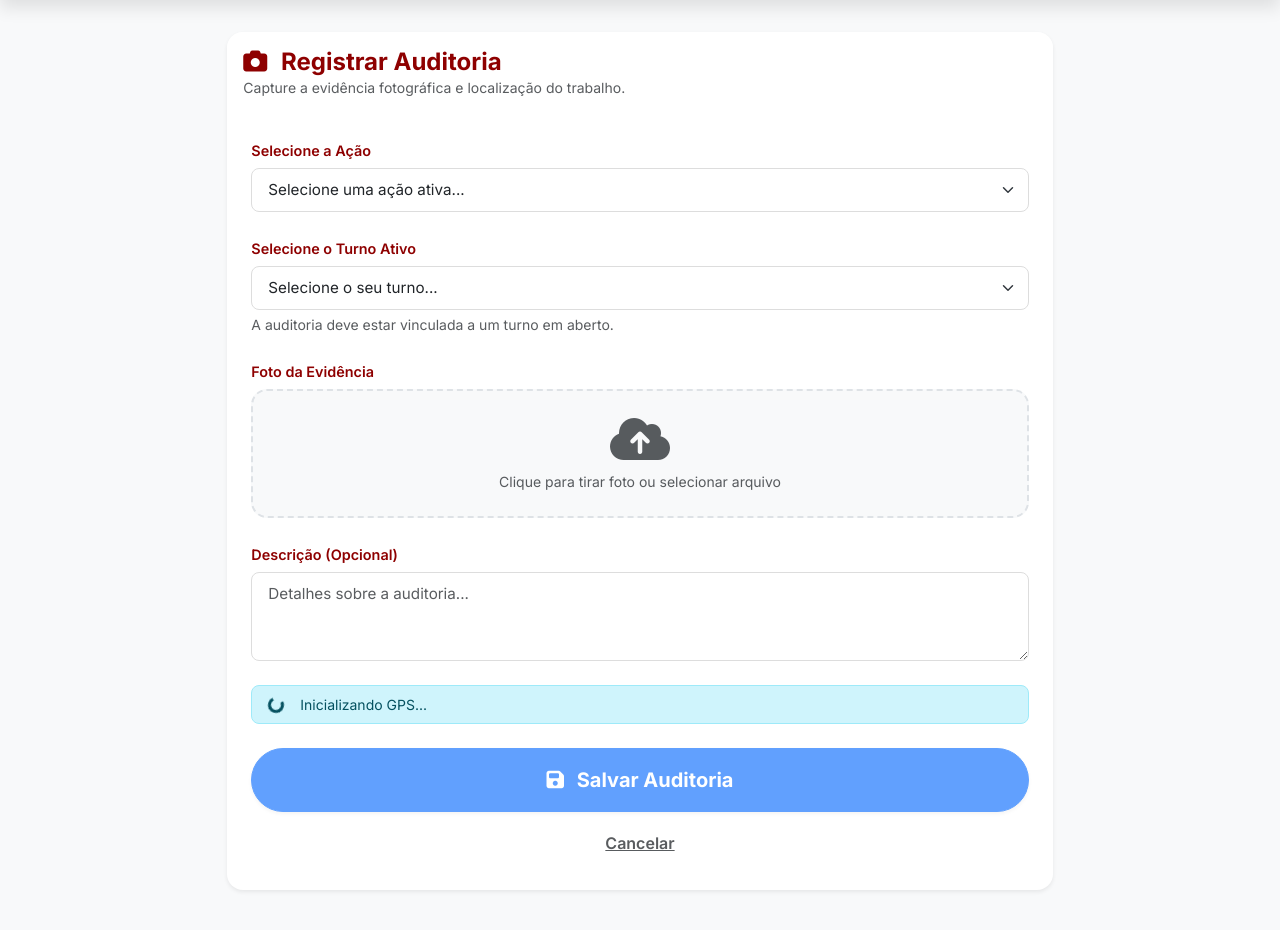
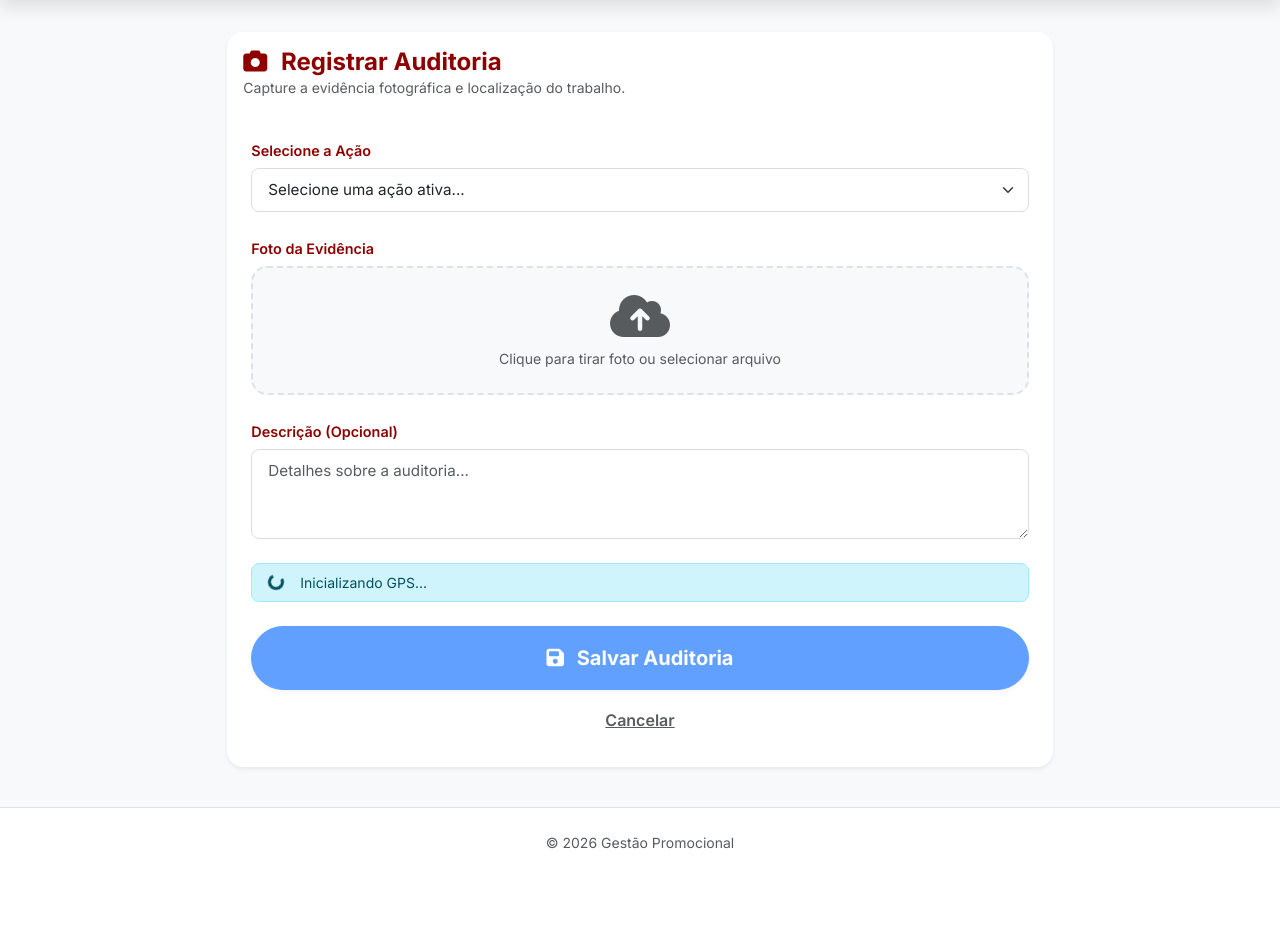
Before and after one commit to panfletagemrelampago/gestao, a Flask app: page /auditorias/registrar in a window 1280 px wide. Shown: the part 62-992 px from the top of the page. After the commit the page ends 911 px from the top, so only its background shows below. Run offline with Flask 3, Linux system fonts and the light colour scheme; a user stored in the database is signed in.

Commit message:
Change form action to new API and remove turno field
Updated form action to submit directly to the new API endpoint and removed the turno selection field.

```diff
--- a/app/templates/auditorias/registrar.html
+++ b/app/templates/auditorias/registrar.html
@@ -17,12 +17,14 @@
             </div>
 
             <div class="card-body p-4">
-                <form id="form-auditoria" method="POST" enctype="multipart/form-data" action="{{ url_for('auditorias.registrar') }}">
+                <!-- 🔥 ALTERADO: agora envia direto para API nova -->
+                <form id="form-auditoria" method="POST" enctype="multipart/form-data" action="/api/fotos/enviar">
 
                     <input type="hidden" name="latitude" id="lat-input">
                     <input type="hidden" name="longitude" id="lon-input">
                     <input type="hidden" name="accuracy" id="acc-input">
 
+                    <!-- ✅ AÇÃO (mantida, agora é o que controla o turno automaticamente) -->
                     <div class="mb-4">
                         <label for="acao_id" class="form-label fw-semibold">Selecione a Ação</label>
                         <select name="acao_id" id="acao_id" class="form-select rounded-3 shadow-none" required>
@@ -35,20 +37,9 @@
                         </select>
                     </div>
 
-                    <div class="mb-4">
-                        <label for="turno_id" class="form-label fw-semibold">Selecione o Turno Ativo</label>
-                        <select name="turno_id" id="turno_id" class="form-select rounded-3 shadow-none" required>
-                            <option value="">Selecione o seu turno...</option>
-                            {% for turno in turnos %}
-                                <option value="{{ turno.id }}">
-                                    Turno #{{ turno.id }} - {{ turno.equipe.nome if turno.equipe else 'Equipe externa' }}
-                                    ({{ turno.status }})
-                                </option>
-                            {% endfor %}
-                        </select>
-                        <div class="form-text small text-muted">A auditoria deve estar vinculada a um turno em aberto.</div>
-                    </div>
+                    <!-- ❌ REMOVIDO: campo de turno -->
 
+                    <!-- FOTO -->
                     <div class="mb-4">
                         <label for="foto-input" class="form-label fw-semibold">Foto da Evidência</label>
 
@@ -80,6 +71,7 @@
                         </div>
                     </div>
 
+                    <!-- DESCRIÇÃO -->
                     <div class="mb-4">
                         <label for="descricao" class="form-label fw-semibold">Descrição (Opcional)</label>
                         <textarea
@@ -91,6 +83,7 @@
                         ></textarea>
                     </div>
 
+                    <!-- GPS -->
                     <div id="gps-status" class="alert alert-info rounded-3 py-2 px-3 mb-2 d-flex align-items-center">
                         <div class="spinner-border spinner-border-sm me-3"></div>
                         <span class="small">Inicializando GPS...</span>
@@ -98,6 +91,7 @@
 
                     <div id="gps-info" class="small text-muted mb-4"></div>
 
+                    <!-- BOTÕES -->
                     <div class="d-grid gap-2">
                         <button
                             type="submit"
@@ -129,7 +123,6 @@
 
 {% block scripts %}
 <script>
-    // Mantém o script de GPS original
     const form = document.getElementById('form-auditoria');
     const latInput = document.getElementById('lat-input');
     const lonInput = document.getElementById('lon-input');
@@ -142,7 +135,6 @@
     const imgPreview = document.getElementById('img-preview');
 
     let bestPosition = null;
-    let watchId = null;
 
     fotoInput.addEventListener('change', function () {
         if (this.files && this.files[0]) {
@@ -163,7 +155,7 @@
             return;
         }
 
-        watchId = navigator.geolocation.watchPosition(
+        navigator.geolocation.watchPosition(
             function (position) {
                 const lat = position.coords.latitude;
                 const lon = position.coords.longitude;
@@ -178,16 +170,18 @@
                 if (acc <= 30) {
                     gpsStatus.className = 'alert alert-success d-flex align-items-center';
                     gpsStatus.innerHTML = `<i class="fas fa-check-circle me-2"></i> 🟢 GPS OK (${Math.round(acc)}m)`;
+
                     latInput.value = bestPosition.coords.latitude;
                     lonInput.value = bestPosition.coords.longitude;
                     accInput.value = bestPosition.coords.accuracy;
+
                     btnSubmit.disabled = false;
                 } else {
                     gpsStatus.className = 'alert alert-warning';
                     gpsStatus.innerHTML = `🟡 Melhorando precisão... (${Math.round(acc)}m)`;
                 }
             },
-            function (error) {
+            function () {
                 gpsStatus.className = 'alert alert-danger';
                 gpsStatus.innerHTML = "Erro ao obter GPS";
                 btnSubmit.disabled = true;
@@ -204,6 +198,7 @@
             alert('Aguarde o GPS estabilizar para garantir a precisão.');
             return;
         }
+
         latInput.value = bestPosition.coords.latitude;
         lonInput.value = bestPosition.coords.longitude;
         accInput.value = bestPosition.coords.accuracy;
```
